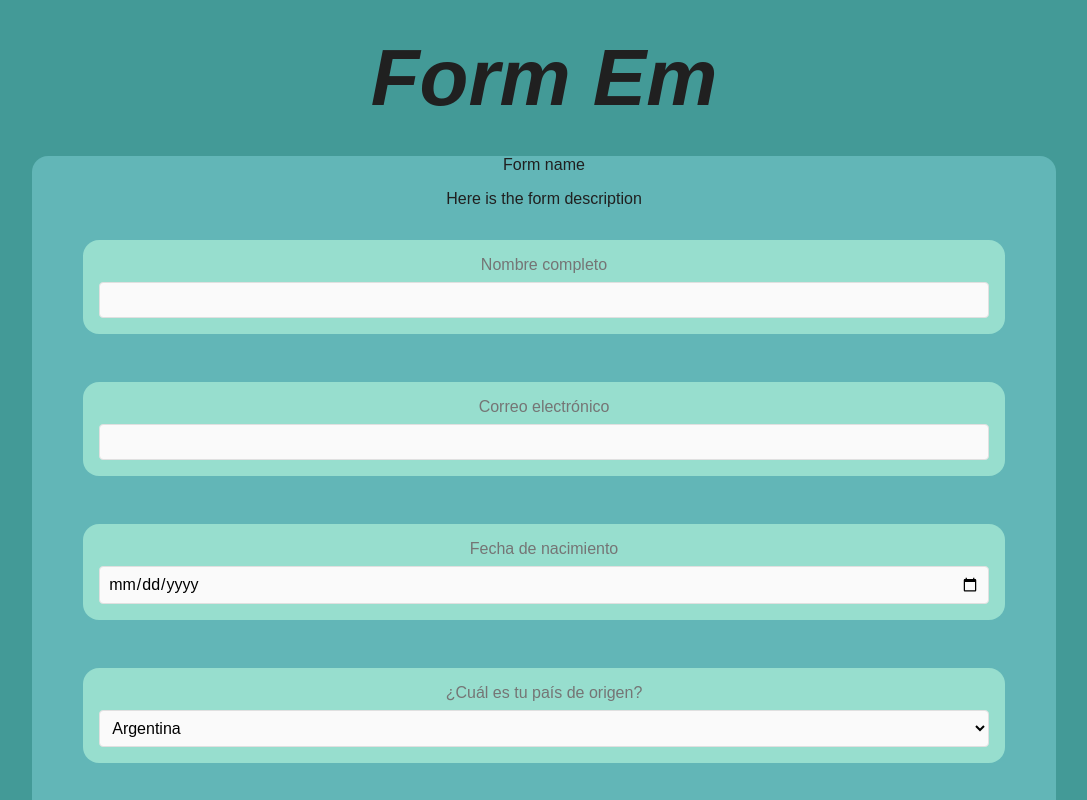
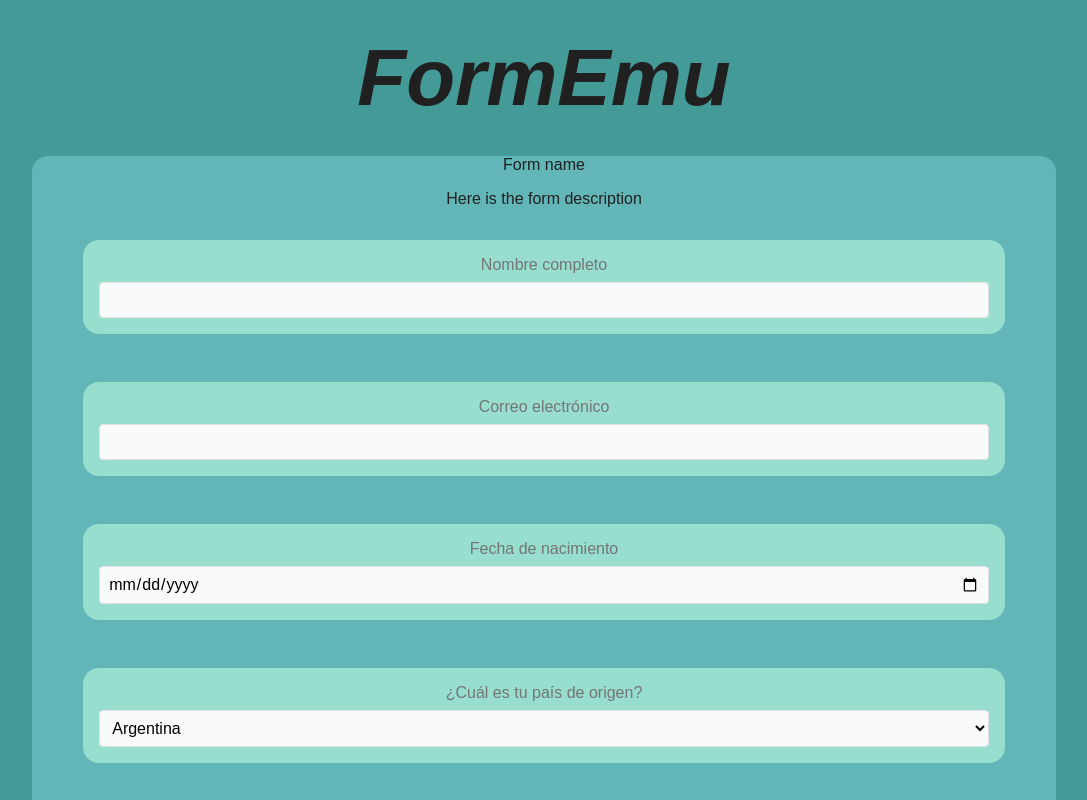
Before and after one commit to emij7/formem, a React (Create React App) app: page / in a window 1280 px wide. Shown: the top 800 px of the page, without its empty margins (96-1183 px from the left). Built offline with nearby package versions, Linux system fonts and the light colour scheme.

Commit message:
fix: title changed

```diff
--- a/src/components/molecule/header/header.tsx
+++ b/src/components/molecule/header/header.tsx
@@ -8,7 +8,7 @@ export const Header: FC<THeader> = () => {
   return (
     <Content as="header" align="center" margin={`${theme.size.m} 0`}>
       <Text size={theme.size.l} bold italic>
-        Form Em
+        FormEmu
       </Text>
     </Content>
   );
```
